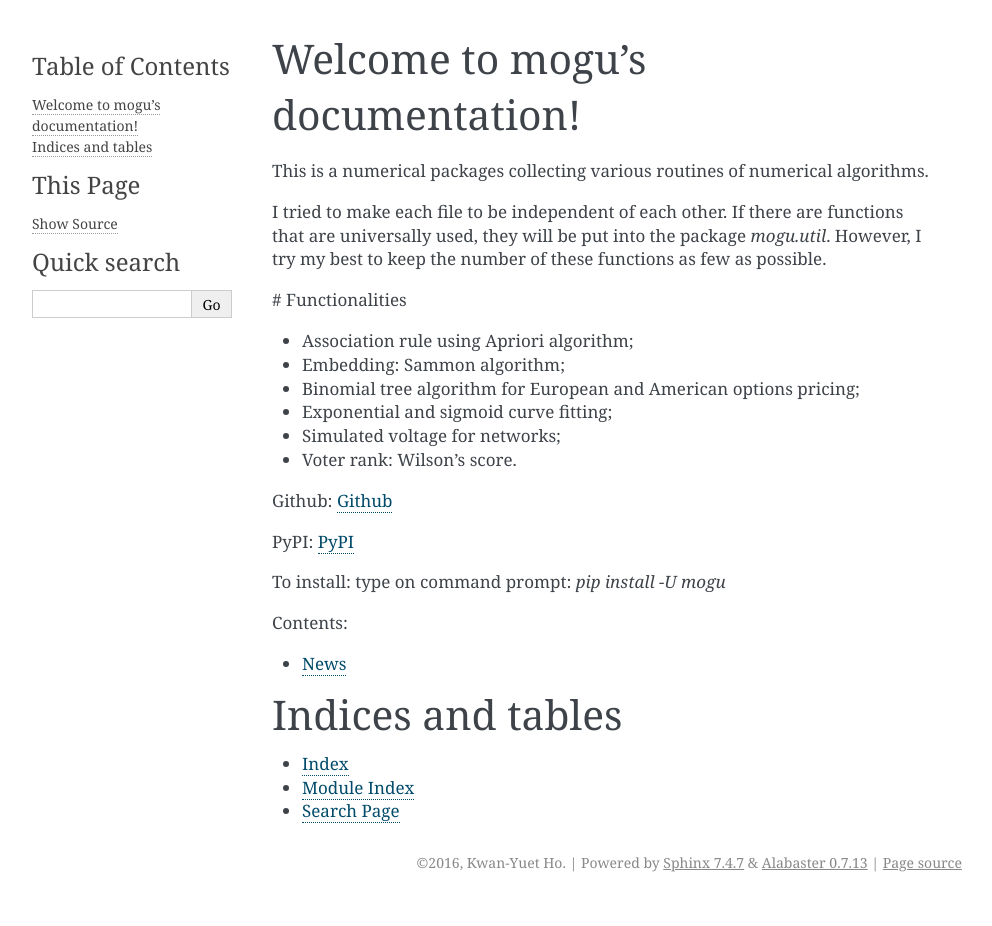
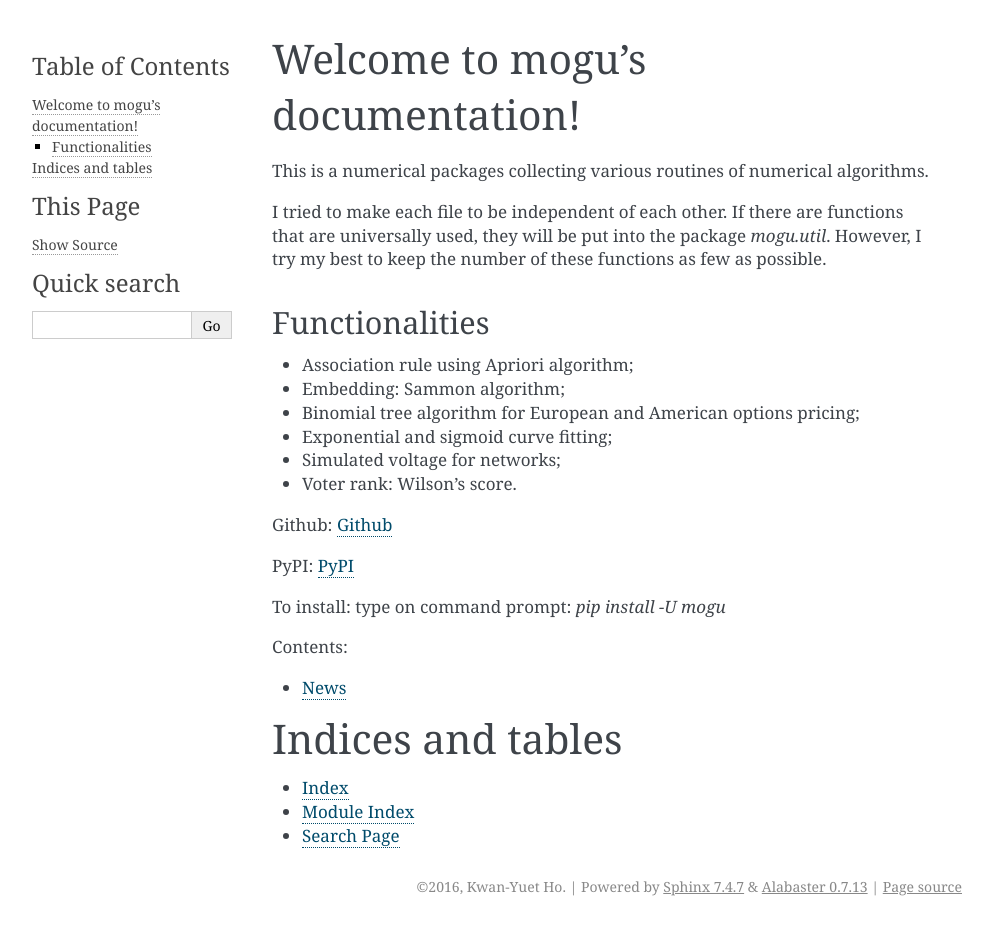
Before and after one commit to stephenhky/MoguNumerics, a Sphinx documentation site: the page built from docs/index.rst, in a window 1280 px wide. Shown: the whole page, without its empty margins (148-1140 px from the left). Built offline with Sphinx 7.4.7, drawn with Linux system fonts in a browser that asks for light colours; before the commit the page ends 902 px from its top, so only the background shows below that.

Commit message:
fix header in documentation

```diff
--- a/docs/index.rst
+++ b/docs/index.rst
@@ -12,7 +12,8 @@ I tried to make each file to be independent of each other. If there are function
 they will be put into the package `mogu.util`. However, I try my best to keep the number of these functions
 as few as possible.
 
-# Functionalities
+Functionalities
+---------------
 
 * Association rule using Apriori algorithm;
 * Embedding: Sammon algorithm;
```
